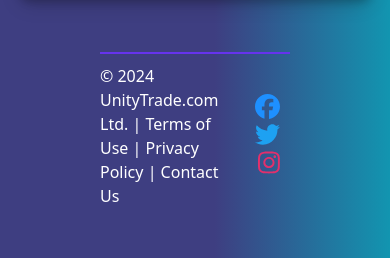
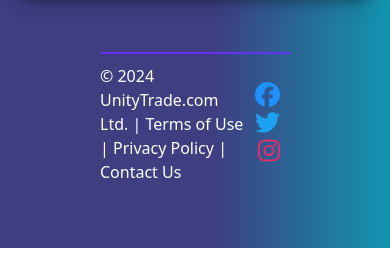
Before and after one commit to uvee35/unitytrade-website, a React (Vite) app: page /privacy in a window 390 px wide. Shown: the part 2327-2585 px from the top of the page. Built offline with nearby package versions, Linux system fonts and the light colour scheme.

Commit message:
mobile responsive

```diff
--- a/src/Components/Footer/index.jsx
+++ b/src/Components/Footer/index.jsx
@@ -7,7 +7,7 @@ function Footer() {
     return (
         <div className="footer-container py-1">
             <footer className='footertext'>
-                <div id='footerleft' className='col-8'>
+                <div id='footerleft' className='col-md-8'>
                     © 2024 UnityTrade.com Ltd. |
                     <a href="/tos"> Terms of Use </a>
                     |
@@ -15,7 +15,7 @@ function Footer() {
                     |
                     <a href="/contact"> Contact Us </a>
                 </div>
-                <div id='footerright' className='text-end col-4'>
+                <div id='footerright' className='text-end col-md-4'>
                     <a href="https://www.facebook.com" target='_blank'>
                         <FontAwesomeIcon icon={faFacebook} id='icon' style={{ color: 'dodgerblue', fontWeight: 'bolder' }} />
                     </a>
```
